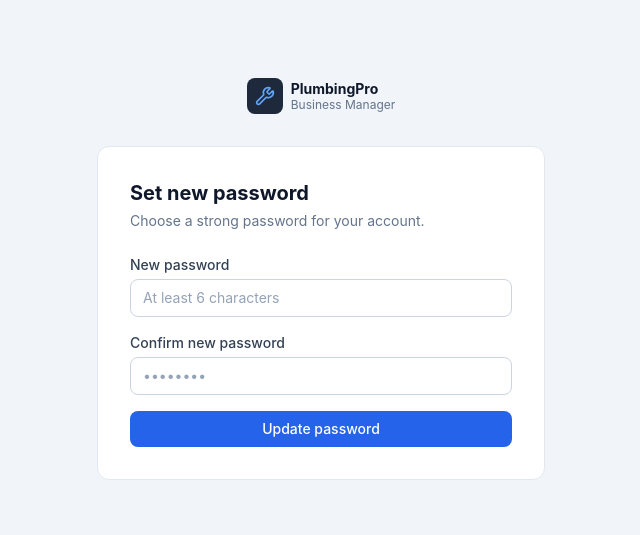
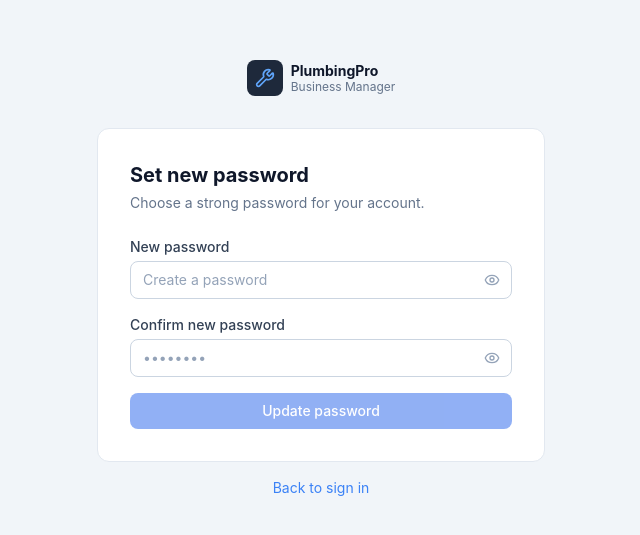
Before and after one commit to RitaIssa/plumbing-app, a Next.js app: page /reset-password in a window 1280 px wide. Shown: the part 121-656 px from the top of the page, without its empty margins (319-959 px from the left). Built offline with nearby package versions, Linux system fonts and the light colour scheme.

Commit message:
password show/hide toggle, strength checklist, back to sign in link

```diff
--- a/app/login/page.tsx
+++ b/app/login/page.tsx
@@ -3,7 +3,7 @@
 import { useState } from "react";
 import { useRouter } from "next/navigation";
 import Link from "next/link";
-import { Wrench } from "lucide-react";
+import { Wrench, Eye, EyeOff } from "lucide-react";
 import { createClient } from "@/lib/supabase/client";
 
 const inputClass =
@@ -14,6 +14,7 @@ export default function LoginPage() {
   const [email, setEmail] = useState("");
   const [password, setPassword] = useState("");
   const [error, setError] = useState("");
+  const [showPassword, setShowPassword] = useState(false);
   const [loading, setLoading] = useState(false);
 
   async function handleSubmit(e: React.FormEvent) {
@@ -80,14 +81,24 @@ export default function LoginPage() {
                   Forgot password?
                 </Link>
               </div>
+              <div className="relative">
                 <input
-                type="password"
+                  type={showPassword ? "text" : "password"}
                   required
                   value={password}
                   onChange={(e) => setPassword(e.target.value)}
                   placeholder="••••••••"
-                className={inputClass}
+                  className="w-full border border-slate-300 dark:border-slate-600 rounded-lg pl-3 pr-10 py-2 text-sm bg-white dark:bg-slate-700 text-slate-900 dark:text-white placeholder-slate-400 dark:placeholder-slate-500 focus:outline-none focus:ring-2 focus:ring-blue-500 focus:border-transparent"
                 />
+                <button
+                  type="button"
+                  onClick={() => setShowPassword((v) => !v)}
+                  className="absolute right-3 top-1/2 -translate-y-1/2 text-slate-400 hover:text-slate-600 dark:hover:text-slate-200 transition-colors"
+                  aria-label={showPassword ? "Hide password" : "Show password"}
+                >
+                  {showPassword ? <EyeOff className="w-4 h-4" /> : <Eye className="w-4 h-4" />}
+                </button>
+              </div>
             </div>
 
             {error && (
--- a/app/reset-password/page.tsx
+++ b/app/reset-password/page.tsx
@@ -2,18 +2,35 @@
 
 import { useState } from "react";
 import { useRouter } from "next/navigation";
-import { Wrench } from "lucide-react";
+import Link from "next/link";
+import { Wrench, Eye, EyeOff, Check, X } from "lucide-react";
 import { createClient } from "@/lib/supabase/client";
 
 const inputClass =
-  "w-full border border-slate-300 dark:border-slate-600 rounded-lg px-3 py-2 text-sm bg-white dark:bg-slate-700 text-slate-900 dark:text-white placeholder-slate-400 dark:placeholder-slate-500 focus:outline-none focus:ring-2 focus:ring-blue-500 focus:border-transparent";
+  "w-full border border-slate-300 dark:border-slate-600 rounded-lg pl-3 pr-10 py-2 text-sm bg-white dark:bg-slate-700 text-slate-900 dark:text-white placeholder-slate-400 dark:placeholder-slate-500 focus:outline-none focus:ring-2 focus:ring-blue-500 focus:border-transparent";
+
+function checkStrength(password: string) {
+  return {
+    minLength: password.length >= 8,
+    hasUppercase: /[A-Z]/.test(password),
+    hasNumber: /[0-9]/.test(password),
+    hasSpecial: /[!@#$%^&*()_+\-=[\]{};':"\\|,.<>/?]/.test(password),
+  };
+}
 
 export default function ResetPasswordPage() {
   const router = useRouter();
   const [password, setPassword] = useState("");
   const [confirm, setConfirm] = useState("");
+  const [showPassword, setShowPassword] = useState(false);
+  const [showConfirm, setShowConfirm] = useState(false);
   const [error, setError] = useState("");
   const [loading, setLoading] = useState(false);
+
+  const strength = checkStrength(password);
+  const allMet = Object.values(strength).every(Boolean);
+  const passwordsMatch = confirm.length === 0 || password === confirm;
+  const canSubmit = allMet && confirm.length > 0 && password === confirm;
 
   async function handleSubmit(e: React.FormEvent) {
     e.preventDefault();
@@ -21,10 +38,6 @@ export default function ResetPasswordPage() {
 
     if (password !== confirm) {
       setError("Passwords do not match.");
-      return;
-    }
-    if (password.length < 6) {
-      setError("Password must be at least 6 characters.");
       return;
     }
 
@@ -62,32 +75,88 @@ export default function ResetPasswordPage() {
           <p className="text-sm text-slate-500 dark:text-slate-400 mb-6">Choose a strong password for your account.</p>
 
           <form onSubmit={handleSubmit} className="space-y-4">
+            {/* New password field with show/hide toggle */}
             <div>
               <label className="block text-sm font-medium text-slate-700 dark:text-slate-300 mb-1">
                 New password
               </label>
+              <div className="relative">
                 <input
-                type="password"
+                  type={showPassword ? "text" : "password"}
                   required
                   value={password}
                   onChange={(e) => setPassword(e.target.value)}
-                placeholder="At least 6 characters"
+                  placeholder="Create a password"
                   className={inputClass}
                 />
+                <button
+                  type="button"
+                  onClick={() => setShowPassword((v) => !v)}
+                  className="absolute right-3 top-1/2 -translate-y-1/2 text-slate-400 hover:text-slate-600 dark:hover:text-slate-200 transition-colors"
+                  aria-label={showPassword ? "Hide password" : "Show password"}
+                >
+                  {showPassword ? <EyeOff className="w-4 h-4" /> : <Eye className="w-4 h-4" />}
+                </button>
               </div>
 
+              {/* Strength requirements checklist — visible once the user starts typing */}
+              {password.length > 0 && (
+                <ul className="mt-2 space-y-1">
+                  {[
+                    { met: strength.minLength, label: "At least 8 characters" },
+                    { met: strength.hasUppercase, label: "At least one uppercase letter" },
+                    { met: strength.hasNumber, label: "At least one number" },
+                    { met: strength.hasSpecial, label: "At least one special character (!@#$%^&*)" },
+                  ].map(({ met, label }) => (
+                    <li key={label} className="flex items-center gap-1.5 text-xs">
+                      {met ? (
+                        <Check className="w-3.5 h-3.5 text-green-500 shrink-0" />
+                      ) : (
+                        <X className="w-3.5 h-3.5 text-red-400 shrink-0" />
+                      )}
+                      <span className={met ? "text-green-600 dark:text-green-400" : "text-slate-500 dark:text-slate-400"}>
+                        {label}
+                      </span>
+                    </li>
+                  ))}
+                </ul>
+              )}
+            </div>
+
+            {/* Confirm password field with show/hide toggle */}
             <div>
               <label className="block text-sm font-medium text-slate-700 dark:text-slate-300 mb-1">
                 Confirm new password
               </label>
+              <div className="relative">
                 <input
-                type="password"
+                  type={showConfirm ? "text" : "password"}
                   required
                   value={confirm}
                   onChange={(e) => setConfirm(e.target.value)}
                   placeholder="••••••••"
-                className={inputClass}
+                  className={
+                    !passwordsMatch
+                      ? inputClass.replace(
+                          "border-slate-300 dark:border-slate-600",
+                          "border-red-400 dark:border-red-500"
+                        ).replace("focus:ring-blue-500", "focus:ring-red-400")
+                      : inputClass
+                  }
                 />
+                <button
+                  type="button"
+                  onClick={() => setShowConfirm((v) => !v)}
+                  className="absolute right-3 top-1/2 -translate-y-1/2 text-slate-400 hover:text-slate-600 dark:hover:text-slate-200 transition-colors"
+                  aria-label={showConfirm ? "Hide password" : "Show password"}
+                >
+                  {showConfirm ? <EyeOff className="w-4 h-4" /> : <Eye className="w-4 h-4" />}
+                </button>
+              </div>
+              {/* Inline mismatch message — only shown after the user has typed something */}
+              {!passwordsMatch && (
+                <p className="mt-1 text-xs text-red-500 dark:text-red-400">Passwords do not match.</p>
+              )}
             </div>
 
             {error && (
@@ -98,13 +167,18 @@ export default function ResetPasswordPage() {
 
             <button
               type="submit"
-              disabled={loading}
+              disabled={loading || !canSubmit}
               className="w-full bg-blue-600 text-white py-2 rounded-lg text-sm font-medium hover:bg-blue-700 transition-colors disabled:opacity-50 disabled:cursor-not-allowed"
             >
               {loading ? "Updating…" : "Update password"}
             </button>
           </form>
         </div>
+        <p className="text-center text-sm text-slate-500 dark:text-slate-400 mt-4">
+          <Link href="/login" className="text-blue-500 hover:underline">
+            Back to sign in
+          </Link>
+        </p>
       </div>
     </div>
   );
--- a/app/signup/page.tsx
+++ b/app/signup/page.tsx
@@ -2,20 +2,39 @@
 
 import { useState } from "react";
 import Link from "next/link";
-import { Wrench } from "lucide-react";
+import { Wrench, Eye, EyeOff, Check, X } from "lucide-react";
 import { createClient } from "@/lib/supabase/client";
 
 const inputClass =
+  "w-full border border-slate-300 dark:border-slate-600 rounded-lg pl-3 pr-10 py-2 text-sm bg-white dark:bg-slate-700 text-slate-900 dark:text-white placeholder-slate-400 dark:placeholder-slate-500 focus:outline-none focus:ring-2 focus:ring-blue-500 focus:border-transparent";
+
+const plainInputClass =
   "w-full border border-slate-300 dark:border-slate-600 rounded-lg px-3 py-2 text-sm bg-white dark:bg-slate-700 text-slate-900 dark:text-white placeholder-slate-400 dark:placeholder-slate-500 focus:outline-none focus:ring-2 focus:ring-blue-500 focus:border-transparent";
+
+function checkStrength(password: string) {
+  return {
+    minLength: password.length >= 8,
+    hasUppercase: /[A-Z]/.test(password),
+    hasNumber: /[0-9]/.test(password),
+    hasSpecial: /[!@#$%^&*()_+\-=[\]{};':"\\|,.<>/?]/.test(password),
+  };
+}
 
 export default function SignupPage() {
   const [name, setName] = useState("");
   const [email, setEmail] = useState("");
   const [password, setPassword] = useState("");
   const [confirm, setConfirm] = useState("");
+  const [showPassword, setShowPassword] = useState(false);
+  const [showConfirm, setShowConfirm] = useState(false);
   const [error, setError] = useState("");
   const [loading, setLoading] = useState(false);
   const [done, setDone] = useState(false);
+
+  const strength = checkStrength(password);
+  const allMet = Object.values(strength).every(Boolean);
+  const passwordsMatch = confirm.length === 0 || password === confirm;
+  const canSubmit = allMet && confirm.length > 0 && password === confirm;
 
   async function handleSubmit(e: React.FormEvent) {
     e.preventDefault();
@@ -23,10 +42,6 @@ export default function SignupPage() {
 
     if (password !== confirm) {
       setError("Passwords do not match.");
-      return;
-    }
-    if (password.length < 6) {
-      setError("Password must be at least 6 characters.");
       return;
     }
 
@@ -71,10 +86,7 @@ export default function SignupPage() {
             <p className="text-sm text-slate-500 dark:text-slate-400 mb-6">
               We sent a confirmation link to <span className="font-medium text-slate-700 dark:text-slate-300">{email}</span>. Click it to activate your account.
             </p>
-            <Link
-              href="/login"
-              className="text-sm text-blue-500 hover:underline"
-            >
+            <Link href="/login" className="text-sm text-blue-500 hover:underline">
               Back to sign in
             </Link>
           </div>
@@ -113,7 +125,7 @@ export default function SignupPage() {
                 value={name}
                 onChange={(e) => setName(e.target.value)}
                 placeholder="Jane Smith"
-                className={inputClass}
+                className={plainInputClass}
               />
             </div>
 
@@ -127,36 +139,92 @@ export default function SignupPage() {
                 value={email}
                 onChange={(e) => setEmail(e.target.value)}
                 placeholder="you@example.com"
-                className={inputClass}
+                className={plainInputClass}
               />
             </div>
 
+            {/* Password field with show/hide toggle */}
             <div>
               <label className="block text-sm font-medium text-slate-700 dark:text-slate-300 mb-1">
                 Password <span className="text-red-500">*</span>
               </label>
+              <div className="relative">
                 <input
-                type="password"
+                  type={showPassword ? "text" : "password"}
                   required
                   value={password}
                   onChange={(e) => setPassword(e.target.value)}
-                placeholder="At least 6 characters"
+                  placeholder="Create a password"
                   className={inputClass}
                 />
+                <button
+                  type="button"
+                  onClick={() => setShowPassword((v) => !v)}
+                  className="absolute right-3 top-1/2 -translate-y-1/2 text-slate-400 hover:text-slate-600 dark:hover:text-slate-200 transition-colors"
+                  aria-label={showPassword ? "Hide password" : "Show password"}
+                >
+                  {showPassword ? <EyeOff className="w-4 h-4" /> : <Eye className="w-4 h-4" />}
+                </button>
               </div>
 
+              {/* Strength requirements checklist — visible once the user starts typing */}
+              {password.length > 0 && (
+                <ul className="mt-2 space-y-1">
+                  {[
+                    { met: strength.minLength, label: "At least 8 characters" },
+                    { met: strength.hasUppercase, label: "At least one uppercase letter" },
+                    { met: strength.hasNumber, label: "At least one number" },
+                    { met: strength.hasSpecial, label: "At least one special character (!@#$%^&*)" },
+                  ].map(({ met, label }) => (
+                    <li key={label} className="flex items-center gap-1.5 text-xs">
+                      {met ? (
+                        <Check className="w-3.5 h-3.5 text-green-500 shrink-0" />
+                      ) : (
+                        <X className="w-3.5 h-3.5 text-red-400 shrink-0" />
+                      )}
+                      <span className={met ? "text-green-600 dark:text-green-400" : "text-slate-500 dark:text-slate-400"}>
+                        {label}
+                      </span>
+                    </li>
+                  ))}
+                </ul>
+              )}
+            </div>
+
+            {/* Confirm password field with show/hide toggle */}
             <div>
               <label className="block text-sm font-medium text-slate-700 dark:text-slate-300 mb-1">
                 Confirm password <span className="text-red-500">*</span>
               </label>
+              <div className="relative">
                 <input
-                type="password"
+                  type={showConfirm ? "text" : "password"}
                   required
                   value={confirm}
                   onChange={(e) => setConfirm(e.target.value)}
                   placeholder="••••••••"
-                className={inputClass}
+                  className={
+                    !passwordsMatch
+                      ? inputClass.replace(
+                          "border-slate-300 dark:border-slate-600",
+                          "border-red-400 dark:border-red-500"
+                        ).replace("focus:ring-blue-500", "focus:ring-red-400")
+                      : inputClass
+                  }
                 />
+                <button
+                  type="button"
+                  onClick={() => setShowConfirm((v) => !v)}
+                  className="absolute right-3 top-1/2 -translate-y-1/2 text-slate-400 hover:text-slate-600 dark:hover:text-slate-200 transition-colors"
+                  aria-label={showConfirm ? "Hide password" : "Show password"}
+                >
+                  {showConfirm ? <EyeOff className="w-4 h-4" /> : <Eye className="w-4 h-4" />}
+                </button>
+              </div>
+              {/* Inline mismatch message — only shown after the user has typed something */}
+              {!passwordsMatch && (
+                <p className="mt-1 text-xs text-red-500 dark:text-red-400">Passwords do not match.</p>
+              )}
             </div>
 
             {error && (
@@ -167,7 +235,7 @@ export default function SignupPage() {
 
             <button
               type="submit"
-              disabled={loading}
+              disabled={loading || !canSubmit}
               className="w-full bg-blue-600 text-white py-2 rounded-lg text-sm font-medium hover:bg-blue-700 transition-colors disabled:opacity-50 disabled:cursor-not-allowed"
             >
               {loading ? "Creating account…" : "Create account"}
```
Lines whose indentation alone changed are shown as unchanged.
